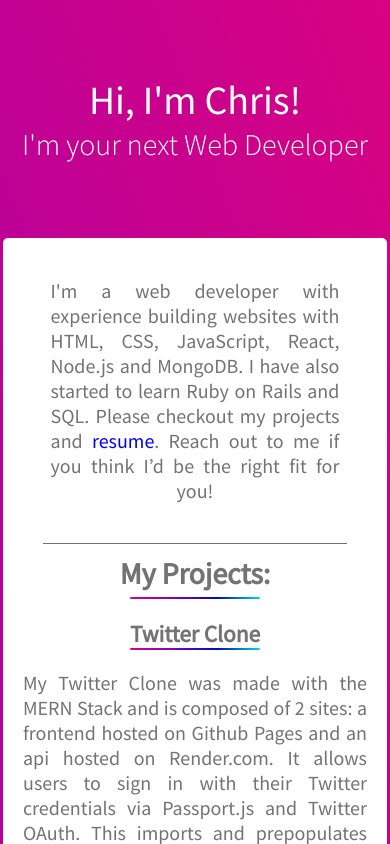
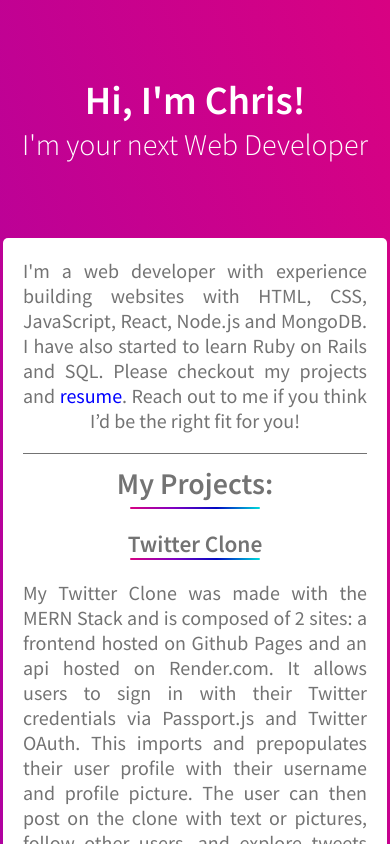
Before and after one commit to chrismenke45/chrismenke45.github.io, a React (Create React App) app: page / in a window 390 px wide. Shown: the top 844 px of the page. Built offline with nearby package versions, Linux system fonts and the light colour scheme.

Commit message:
fixed about responsiveness and picture hover timing

```diff
--- a/src/index.css
+++ b/src/index.css
@@ -1,4 +1,4 @@
-@import url('https://fonts.googleapis.com/css2?family=Source+Sans+Pro:wght@200;300;400&family=VT323&display=swap');
+@import url('https://fonts.googleapis.com/css2?family=Source+Sans+Pro:wght@200;300;400;600&family=VT323&display=swap');
 :root {
   box-sizing: border-box;
   font-size: 62.5%;
@@ -47,7 +47,7 @@ html {
 #home h1 {
   text-align: center;
   font-size: 4rem;
-  font-weight: 400;
+  font-weight: 600;
 }
 .underLineStyle {
   height: 2px;
@@ -152,7 +152,7 @@ img.project {
   margin: 0 auto;
   display: block;
   border: 1px rgb(170, 255, 177) solid;
-  transition: 0.5s;
+  transition: 0.1s;
 }
 img.project:hover {
   transform: scale(1.01);
@@ -260,4 +260,12 @@ img.mobileProject {
   .floatUp {
     animation: none;
   }
+  #about {
+    padding: 0;
+    margin: 0 5px;
+    width: calc(100% - 40px);
+  }
+  #about p {
+    width: 100%;
+  }
 }
```
